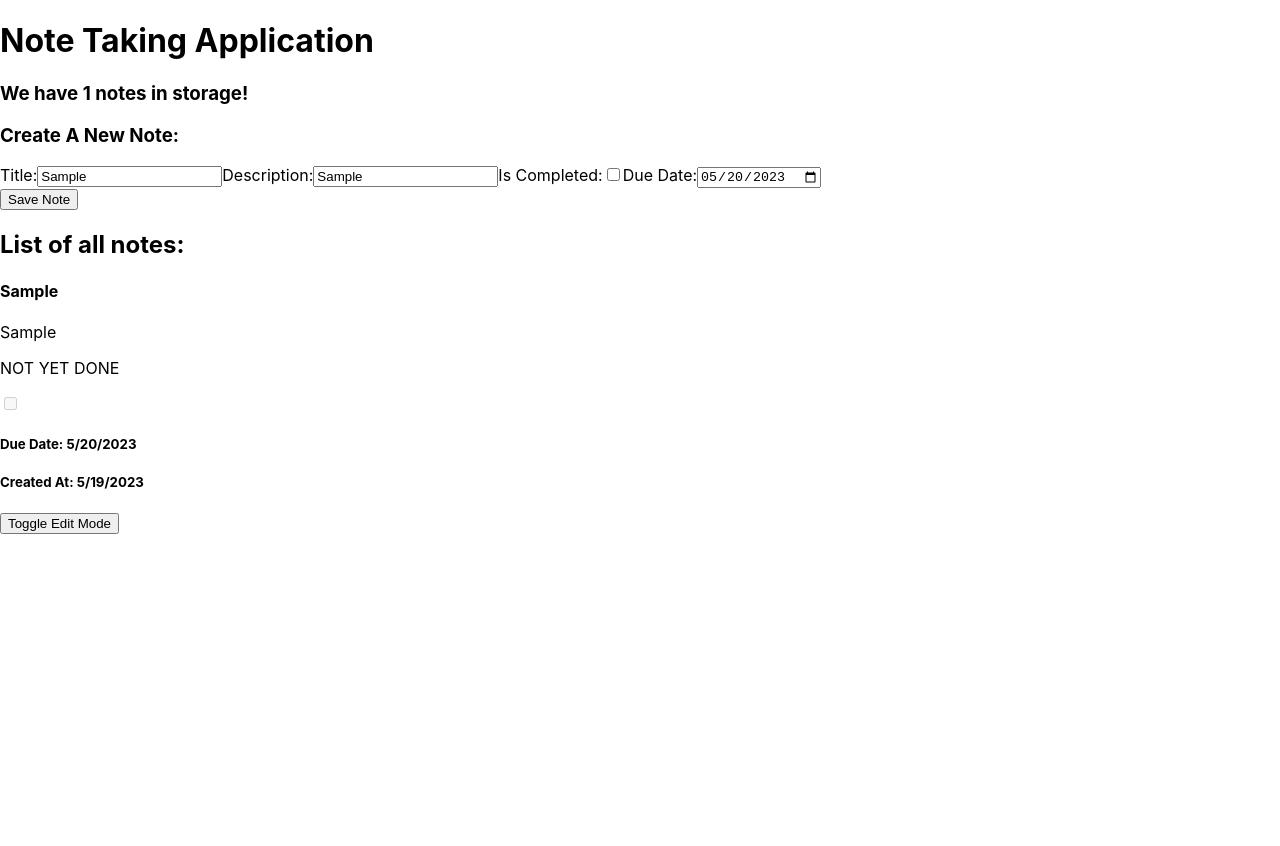
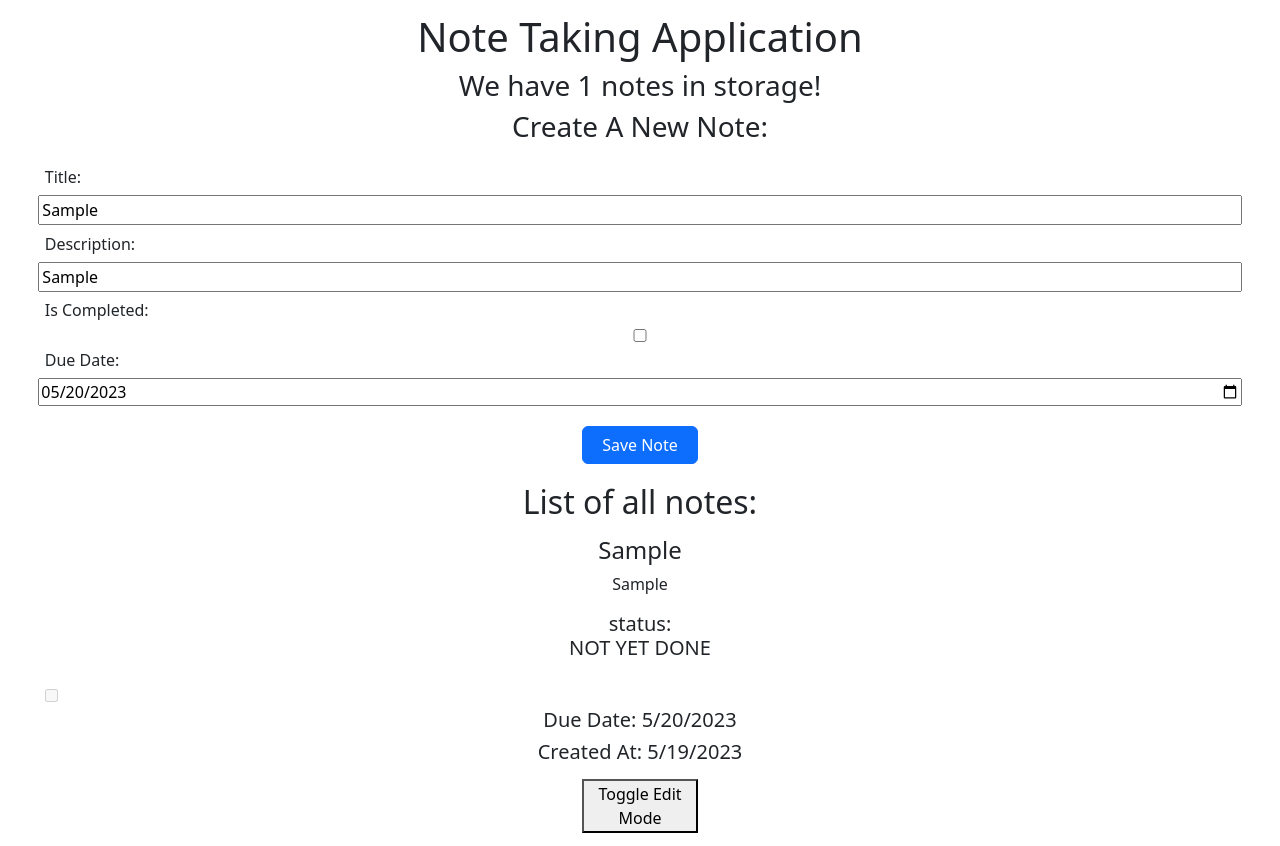
Before and after one commit to Cheese-steak-jimmys/react-note-taking-app, a React (Create React App) app: page / in a window 1280 px wide. Both pictures are taken after typing "Sample", "Sample" into the empty fields and a click on the button "Save Note". Before the commit the page ends 800 px from the top, so only its background shows below. Built offline with nearby package versions, Linux system fonts and the light colour scheme.

Commit message:
feat: added styling

```diff
--- a/package.json
+++ b/package.json
@@ -6,11 +6,14 @@
     "@testing-library/jest-dom": "^5.16.5",
     "@testing-library/react": "^13.4.0",
     "@testing-library/user-event": "^13.5.0",
+    "bootstrap": "^5.3.0",
     "react": "^18.2.0",
+    "react-bootstrap": "^2.8.0",
     "react-dom": "^18.2.0",
     "react-router-dom": "^6.11.2",
     "react-scripts": "5.0.1",
     "react-use": "^17.4.0",
+    "sass": "^1.63.6",
     "web-vitals": "^2.1.4"
   },
   "scripts": {
--- a/src/components/NoteDisplay.jsx
+++ b/src/components/NoteDisplay.jsx
@@ -35,7 +35,8 @@ export default function NoteDisplay(props) {
                 */}
       <h4>{localNote.title}</h4>
       <p>{localNote.description}</p>
-      <p>{localNote.isComplete ? "COMPLETED" : "NOT YET DONE"}</p>
+      {/* <h5>status:</h5> */}
+      <h5>status:<p>{localNote.isComplete ? "COMPLETED" : "NOT YET DONE"}</p></h5>
 
       {/* makes a read-only checkbox */}
       <input
--- a/src/components/NoteForm.jsx
+++ b/src/components/NoteForm.jsx
@@ -9,6 +9,7 @@
 
 import { useEffect, useState } from "react";
 import { useNoteData, useNoteDispatch } from "../contexts/NotesContext";
+import Button from "react-bootstrap/Button";
 
 export default function NoteForm(props) {
   // If this is null/no prop provided, we are creating a note
@@ -62,8 +63,8 @@ export default function NoteForm(props) {
   };
 
   return (
-    <div>
-      <form>
+    <div id="form-box">
+      <form id="note-box">
         <label>Title:</label>
         <input
           type="text"
@@ -109,9 +110,9 @@ export default function NoteForm(props) {
           onChange={setLocalCreatedAtDate}
         /> */}
       </form>
-      <button variant="primary" onClick={saveNoteToGlobal}>
+      <Button variant="primary" onClick={saveNoteToGlobal}>
         Save Note
-      </button>
+      </Button>
     </div>
   );
 }
--- a/src/components/NoteParent.jsx
+++ b/src/components/NoteParent.jsx
@@ -10,7 +10,7 @@ export default function NoteParent(props) {
   };
 
   return (
-    <div>
+    <div id="editButton">
       {editMode ? <NoteForm id={props.id} /> : <NoteDisplay id={props.id} />}
       <button onClick={toggleEditMode}>Toggle Edit Mode</button>
     </div>
--- a/src/contexts/NotesContext.jsx
+++ b/src/contexts/NotesContext.jsx
@@ -17,17 +17,17 @@ const notesReducer = (previousState, instructions) => {
 
   switch (instructions.type) {
     case "setup":
-      console.log("Apply persistent data to state now");
+      console.log("Apply persistent data to state now.");
 
       // instructions.data is provided when the dispatch function is called
       let localStorageData = instructions.data;
       stateEditable = localStorageData;
 
-      // whatever is returned is now the newest version of state
+      // Whatever is returned is now the newest version of state
       return stateEditable;
 
     case "create":
-      console.log("ToDo: Create note and add to state");
+      console.log("Create note and add to state");
 
       let newNote = instructions.newNote;
       stateEditable.push(newNote);
@@ -35,8 +35,20 @@ const notesReducer = (previousState, instructions) => {
       return stateEditable;
 
     case "update":
-      console.log("ToDo: Update specific note and add overwrite in state");
-      break;
+      console.log("Update specific note and overwrite it in state");
+
+      // 1. Find the existing note
+      let targetNoteIndex = stateEditable.findIndex((globalSpecificNote) => {
+        //console.log("Some note data");
+
+        return globalSpecificNote.id === instructions.updatedNote.id;
+      });
+
+      // 2. Overwrite existing note
+      stateEditable[targetNoteIndex] = instructions.updatedNote;
+
+      // 3. Return updated state array of notes
+      return stateEditable;
     case "delete":
       console.log("ToDo: Delete note from state");
       break;
--- a/src/index.css
+++ /dev/null
@@ -1,13 +0,0 @@
-body {
-  margin: 0;
-  font-family: -apple-system, BlinkMacSystemFont, 'Segoe UI', 'Roboto', 'Oxygen',
-    'Ubuntu', 'Cantarell', 'Fira Sans', 'Droid Sans', 'Helvetica Neue',
-    sans-serif;
-  -webkit-font-smoothing: antialiased;
-  -moz-osx-font-smoothing: grayscale;
-}
-
-code {
-  font-family: source-code-pro, Menlo, Monaco, Consolas, 'Courier New',
-    monospace;
-}
--- a/src/index.js
+++ b/src/index.js
@@ -1,11 +1,11 @@
 import React from "react";
 import ReactDOM from "react-dom/client";
-import "./index.css";
+import "./index.scss";
+import "bootstrap/dist/css/bootstrap.min.css";
 import App from "./App";
 import reportWebVitals from "./reportWebVitals";
 import { BrowserRouter } from "react-router-dom";
 import NotesProvider from "./contexts/NotesContext";
-
 
 // Index.js = config & startup stuff about the ReactJS project
 const root = ReactDOM.createRoot(document.getElementById("root"));
--- /dev/null
+++ b/src/index.scss
@@ -0,0 +1,64 @@
+* {
+  margin: 0.5vw;
+}
+
+body {
+  font-family: -apple-system, BlinkMacSystemFont, "Segoe UI", "Roboto", "Oxygen",
+    "Ubuntu", "Cantarell", "Fira Sans", "Droid Sans", "Helvetica Neue",
+    sans-serif;
+  -webkit-font-smoothing: antialiased;
+  -moz-osx-font-smoothing: grayscale;
+}
+
+#form-box {
+  display: flex;
+  flex-direction: column;
+  justify-content: center;
+  // margin-left: 12vw;
+  // margin-right: 12vw;
+}
+
+#note-box {
+  display: flex;
+  flex-direction: column;
+  justify-content: center;
+}
+
+#editButton {
+  display: flex;
+  flex-direction: column;
+  justify-content: center;
+  // margin-left: 12vw;
+  // margin-right: 25vw;
+}
+
+h1,
+h2,
+h3,
+h4,
+h5,
+h6,
+p {
+  display: flex;
+  flex-direction: column;
+  justify-content: center;
+  align-items: center;
+}
+
+code {
+  font-family: source-code-pro, Menlo, Monaco, Consolas, "Courier New",
+    monospace;
+}
+
+button.btn-primary {
+  margin: 1vw;
+}
+
+button {
+  display: flex;
+  flex-direction: column;
+  justify-self: center;
+  align-self: center;
+  align-items: center;
+  width:9vw;
+}
```
Also changed, not shown: 1 other file (tests, documents, lock files or other folders).
